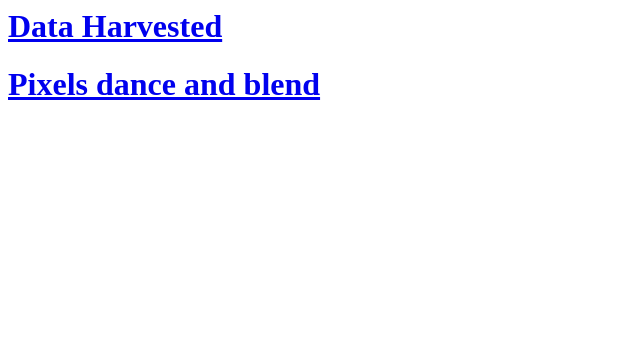
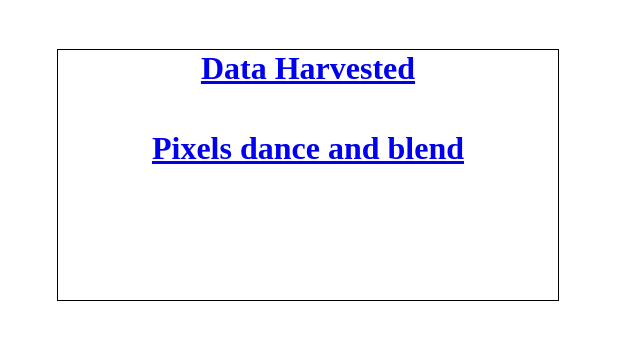
Before and after one commit to noah-netizen/noah_haiku4, a plain HTML site: page index.html in a window 1280 px wide. Shown: the whole page, without its empty margins (0-640 px from the left). Drawn offline with Linux system fonts and the light colour scheme.

Commit message:
box n shit

```diff
--- a/index.html
+++ b/index.html
@@ -1,8 +1,33 @@
 
-<h1>
+<body>
+
+<div id="haiku">
+
+<h1 class="line">
   <a href="https://nbez11.github.io/haiku/" target="_blank">Data Harvested</a>
 </h1>
 
-<h1>
+<h1 class="line">
+
+</h1>
+
+<h1 class="line">
   <a href="https://anna-y-yan.github.io/haikuanna/" target="_blank">Pixels dance and blend</a>
 </h1>
+
+</div>
+
+</body>
+<style>
+  #haiku {
+  width: 500px;
+  height: 250px;
+  margin: 50px;
+  outline: solid 1px black;
+  }
+
+  .line {
+    display: flex;
+    justify-content: center;
+  }
+</style>
```
